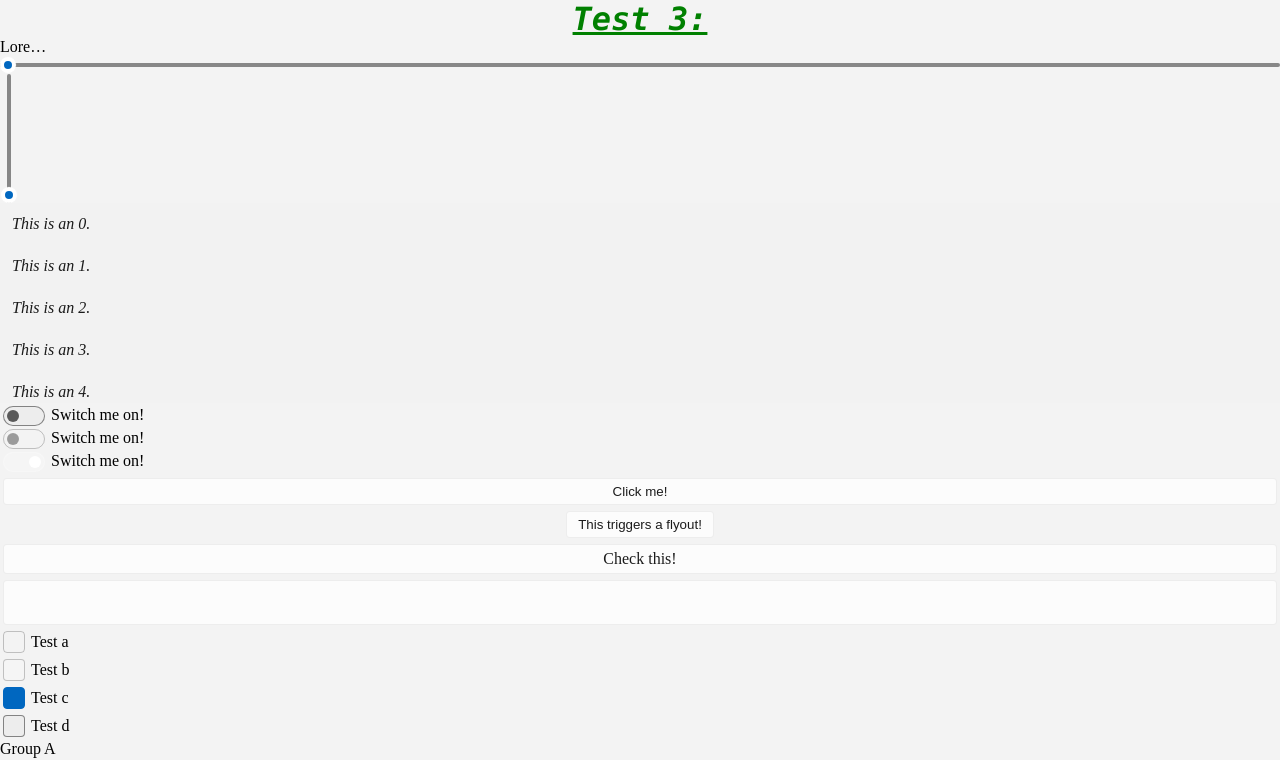
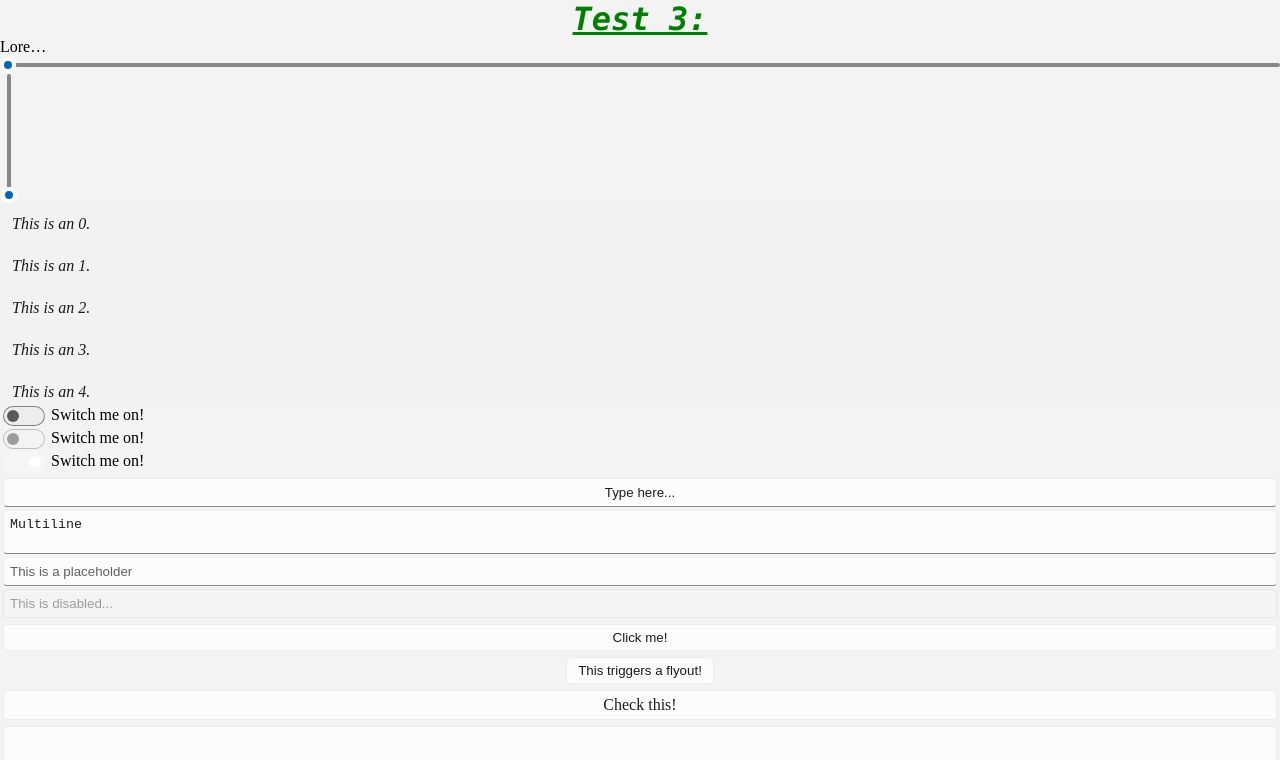
Before and after one commit to ecsanadi/xaml-ui, an Angular app: page / in a window 1280 px wide. Shown: the top 760 px of the page. Built offline with nearby package versions, Linux system fonts and the light colour scheme.

Commit message:
Added TextBox

```diff
--- a/src/app/app.component.html
+++ b/src/app/app.component.html
@@ -23,6 +23,13 @@
       <ToggleSwitch>Switch me on!</ToggleSwitch>
       <ToggleSwitch [IsChecked]="false" [IsEnabled]="false">Switch me on!</ToggleSwitch>
       <ToggleSwitch [IsChecked]="true" [IsEnabled]="false">Switch me on!</ToggleSwitch>
+    </StackPanel>
+
+    <StackPanel Orientation="Vertical" Spacing="3px" Padding="3px">
+      <TextBox Text="Type here..." TextAlignment="Center" />
+      <TextBox Text="Multiline" TextWrapping="Wrap"/>
+      <TextBox PlaceholderText="This is a placeholder" />
+      <TextBox [IsEnabled]="false" Text="This is disabled..." />
     </StackPanel>
 
     <Button Margin="3px" ToolTipService-ToolTip="This is a tooltip!">
--- a/src/app/app.component.ts
+++ b/src/app/app.component.ts
@@ -15,12 +15,13 @@ import { Slider } from "./inputs/Slider";
 import { ToggleSwitch } from "./inputs/ToggleSwitch";
 import { Flyout } from './overlays/Flyout';
 import { ListBox } from './inputs/ListBox';
+import { TextBox } from "./inputs/TextBox";
 
 @Component({
   selector: 'app-root',
   templateUrl: './app.component.html',
   styleUrl: './app.component.scss',
-  imports: [Border, StackPanel, Grid, Button, ScrollViewer, XamlRoot, TextBlock, Button, CheckBox, ToolTipService, RadioButton, RadioButtonGroup, ToggleButton, FontIcon, Slider, ToggleSwitch, Flyout, ListBox]
+  imports: [Border, StackPanel, Grid, Button, ScrollViewer, XamlRoot, TextBlock, Button, CheckBox, ToolTipService, RadioButton, RadioButtonGroup, ToggleButton, FontIcon, Slider, ToggleSwitch, Flyout, ListBox, TextBox]
 })
 export class AppComponent {
   title = 'xaml-ui';
--- a/src/app/inputs/Common.scss
+++ b/src/app/inputs/Common.scss
@@ -23,6 +23,7 @@ $ControlFillColorDefaultLight: #FFFFFFB3;
 $ControlFillColorSecondaryLight: #F9F9F980;
 $ControlFillColorTertiaryLight: #F9F9F94D;
 $ControlFillColorDisabledLight: #F9F9F94D;
+$ControlFillColorInputActiveLight: #FFFFFF;
 
 $ControlSolidFillColorDefaultLight: #FFFFFFFF;
 
@@ -70,6 +71,7 @@ $ControlFillColorDefaultDark: #FFFFFF0F;
 $ControlFillColorSecondaryDark: #FFFFFF15;
 $ControlFillColorTertiaryDark: #FFFFFF08;
 $ControlFillColorDisabledDark: #FFFFFF0B;
+$ControlFillColorInputActiveDark: #1E1E1EB3;
 
 $ControlSolidFillColorDefaultDark: #454545FF;
 
--- /dev/null
+++ b/src/app/inputs/TextBox.scss
@@ -0,0 +1,69 @@
+@use 'Common.scss' as common;
+
+:host {
+  display: grid;
+}
+
+textarea {
+  resize: none;
+}
+
+input, textarea {
+  outline-style: none;
+  border-style: solid;
+  border-width: 1px;
+  border-radius: common.$ControlCornerRadius;
+  padding: 6px;
+
+  background-color: common.$ControlFillColorDefaultLight;
+  border-color: common.$ControlStrokeColorDefaultLight;
+  border-bottom-color: common.$ControlStrongStrokeColorDefaultLight;
+  color: common.$TextFillColorPrimaryLight;
+
+  @media (prefers-color-scheme: dark) {
+    background-color: common.$ControlFillColorDefaultDark;
+    border-color: common.$ControlStrokeColorDefaultDark;
+    border-bottom-color: common.$ControlStrongStrokeColorDefaultDark;
+    color: common.$TextFillColorPrimaryDark;
+  }
+
+  &::placeholder {
+    color: common.$TextFillColorSecondaryLight;
+    opacity: 1;
+    /* Firefox */
+
+    @media (prefers-color-scheme: dark) {
+      color: common.$TextFillColorSecondaryDark;
+    }
+  }
+
+  &:hover {
+    background-color: common.$ControlFillColorSecondaryLight;
+
+    @media (prefers-color-scheme: dark) {
+      background-color: common.$ControlFillColorSecondaryDark;
+    }
+  }
+
+  &:focus {
+    background-color: common.$ControlFillColorInputActiveLight;
+    border-bottom-color: common.$AccentFillColorDefaultLight;
+
+    @media (prefers-color-scheme: dark) {
+      background-color: common.$ControlFillColorInputActiveDark;
+      border-bottom-color: common.$AccentFillColorDefaultDark;
+    }
+  }
+
+  &:disabled {
+    background-color: common.$ControlFillColorDisabledLight;
+    border-bottom-color: common.$ControlStrokeColorDefaultLight;
+    color: common.$TextFillColorDisabledLight;
+
+    @media (prefers-color-scheme: dark) {
+      background-color: common.$ControlFillColorDisabledDark;
+      border-bottom-color: common.$ControlStrokeColorDefaultDark;
+      color: common.$TextFillColorDisabledDark;
+    }
+  }
+}
--- /dev/null
+++ b/src/app/inputs/TextBox.ts
@@ -0,0 +1,26 @@
+import { Component, EventEmitter, HostBinding, Input, Output, output } from "@angular/core";
+import { FrameworkElement } from "../layout/FrameworkElement";
+import { TextAlignment, TextWrapping } from "../layout/Common";
+import { CommonModule } from "@angular/common";
+
+@Component({
+  selector: 'TextBox',
+  imports: [CommonModule],
+  template: `
+  <input *ngIf="TextWrapping === 'NoWrap'" type="text" [disabled]="!IsEnabled" [value]="Text" (change)="onChange($event)" [placeholder]="PlaceholderText" [style]="{'text-align': TextAlignment}"/>
+  <textarea *ngIf="TextWrapping === 'Wrap'" [disabled]="!IsEnabled" [value]="Text" (change)="onChange($event)" [placeholder]="PlaceholderText" [style]="{'text-align': TextAlignment}"></textarea>`,
+  styleUrl: 'TextBox.scss'
+})
+export class TextBox extends FrameworkElement {
+  @Input() IsEnabled: boolean = true;
+  @Input() PlaceholderText: string = '';
+  @Input() Text: string = '';
+  @Output() TextChange = new EventEmitter<string>();
+  @Input() TextAlignment?: TextAlignment = 'Left';
+  @Input() TextWrapping: TextWrapping = 'NoWrap';
+
+  onChange(event: Event) {
+    this.Text = ((event.target) as HTMLInputElement).value;
+    this.TextChange.emit(this.Text);
+  }
+}
--- a/src/styles.scss
+++ b/src/styles.scss
@@ -6,12 +6,21 @@ body {
   scrollbar-width: none;
 }
 
+// * {
+//   -ms-overflow-style: none; /* for Internet Explorer, Edge */
+//   scrollbar-width: none; /* for Firefox */
+//   //overflow-y: scroll;
+// }
+
+// ::-webkit-scrollbar {
+//   display: none; /* for Chrome, Safari, and Opera */
+// }
+
 ::-webkit-scrollbar {
   width: 2px;
   height: 2px;
 }
 
-/* Track */
 ::-webkit-scrollbar-track {
   background-color: #f3f3f3;
 
@@ -20,7 +29,6 @@ body {
   }
 }
 
-/* Handle */
 ::-webkit-scrollbar-thumb {
   background-color: #7A7A7AFF;
 
@@ -44,8 +52,3 @@ body {
     }
   }
 }
-
-/* Handle on hover */
-::-webkit-scrollbar-thumb:hover {
-  background: #555;
-}
```
Also changed, not shown: src/app/inputs/ListBox.ts (line endings or trailing spaces).
